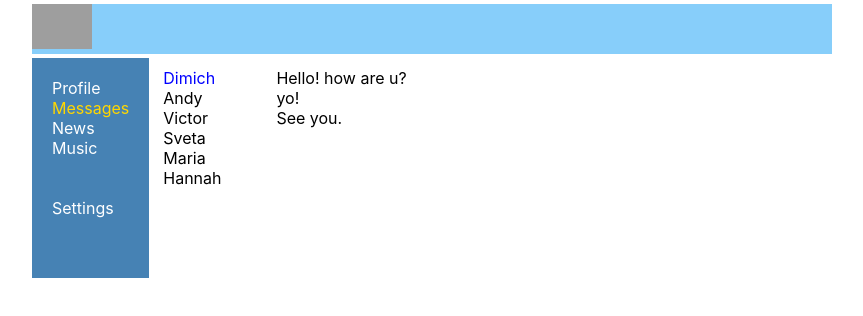
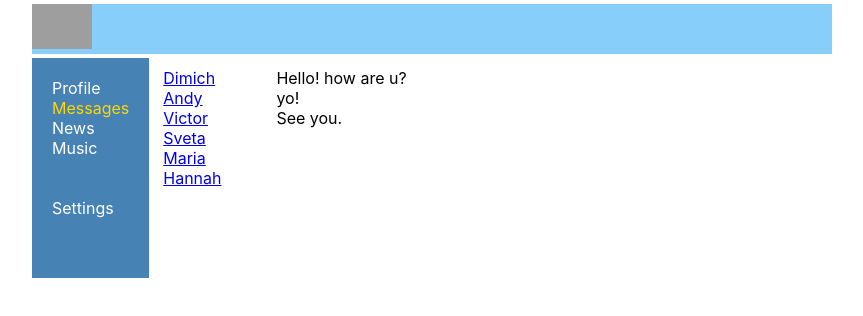
Before and after one commit to guchigov/it-kamasutra, a React (Create React App) app: page /dialogs in a window 1280 px wide. Shown: the top 316 px of the page, without its empty margins (208-1071 px from the left). Built offline with nearby package versions, Linux system fonts and the light colour scheme; grey boxes are pictures that could not be loaded.

Commit message:
navlink dialogs

```diff
--- a/src/components/Dialogs/Dialogs.jsx
+++ b/src/components/Dialogs/Dialogs.jsx
@@ -1,30 +1,44 @@
 import React from 'react';
 import classes from './Dialogs.module.css'
+import {BrowserRouter, NavLink} from "react-router-dom";
 
 
 const Dialogs = (props) => {
     return (
+        <BrowserRouter>
         <div className={classes.dialogs}>
 
 
             <div className={classes.usersDialogs}>
                 <div className={classes.user + ' ' + classes.activeUser}>
+                    <NavLink to='/dialogs/1'>
                         Dimich
+                    </NavLink>
                 </div>
                 <div className={classes.user}>
+                    <NavLink to='/dialogs/2'>
                         Andy
+                    </NavLink>
                 </div>
                 <div className={classes.user}>
+                    <NavLink to='/dialogs/3'>
                         Victor
+                    </NavLink>
                 </div>
                 <div className={classes.user}>
+                    <NavLink to='/dialogs/4'>
                         Sveta
+                    </NavLink>
                 </div>
                 <div className={classes.user}>
+                    <NavLink to='/dialogs/5'>
                         Maria
+                    </NavLink>
                 </div>
                 <div className={classes.user}>
+                    <NavLink to='/dialogs/6'>
                         Hannah
+                    </NavLink>
                 </div>
 
 
@@ -46,6 +60,7 @@ const Dialogs = (props) => {
 
 
         </div>
+        </BrowserRouter>
 
     );
 
```
Also changed, not shown: src/App.js (+5 -5 lines). Lines whose indentation alone changed are shown as unchanged.
